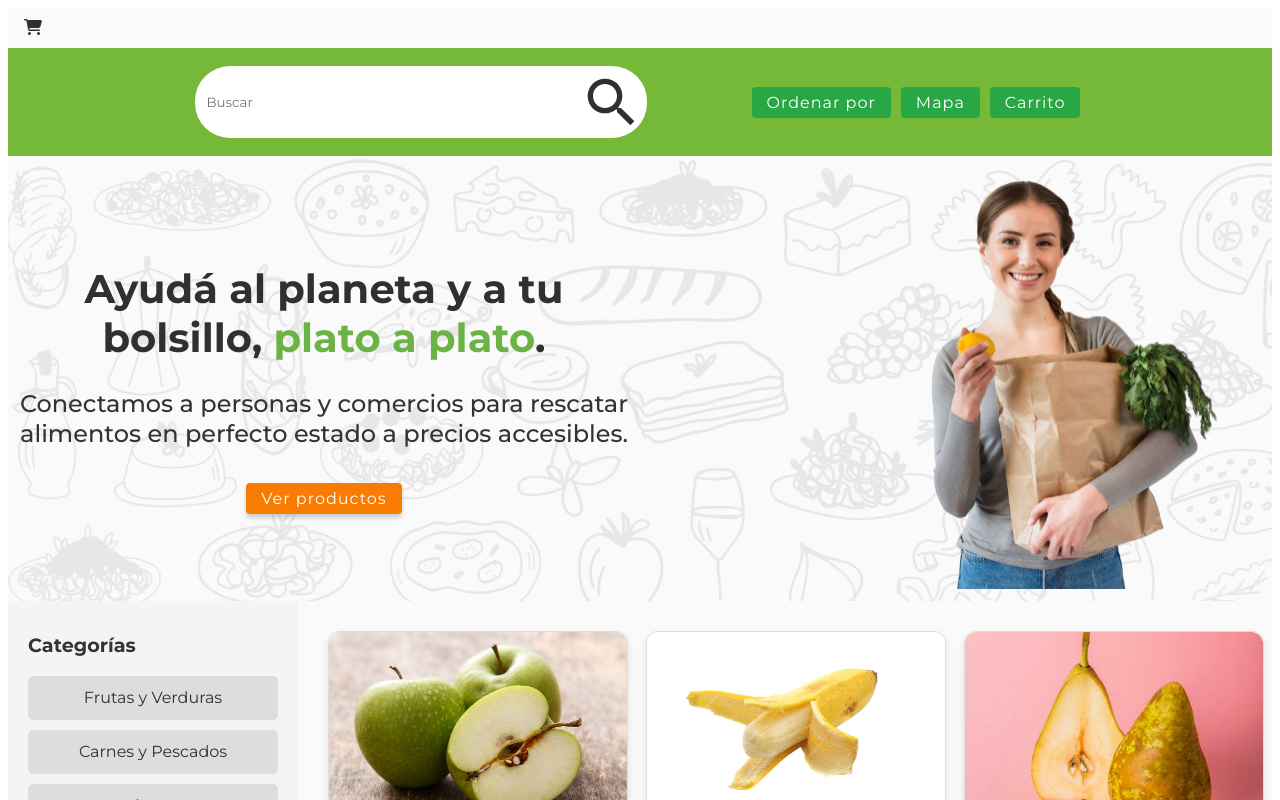
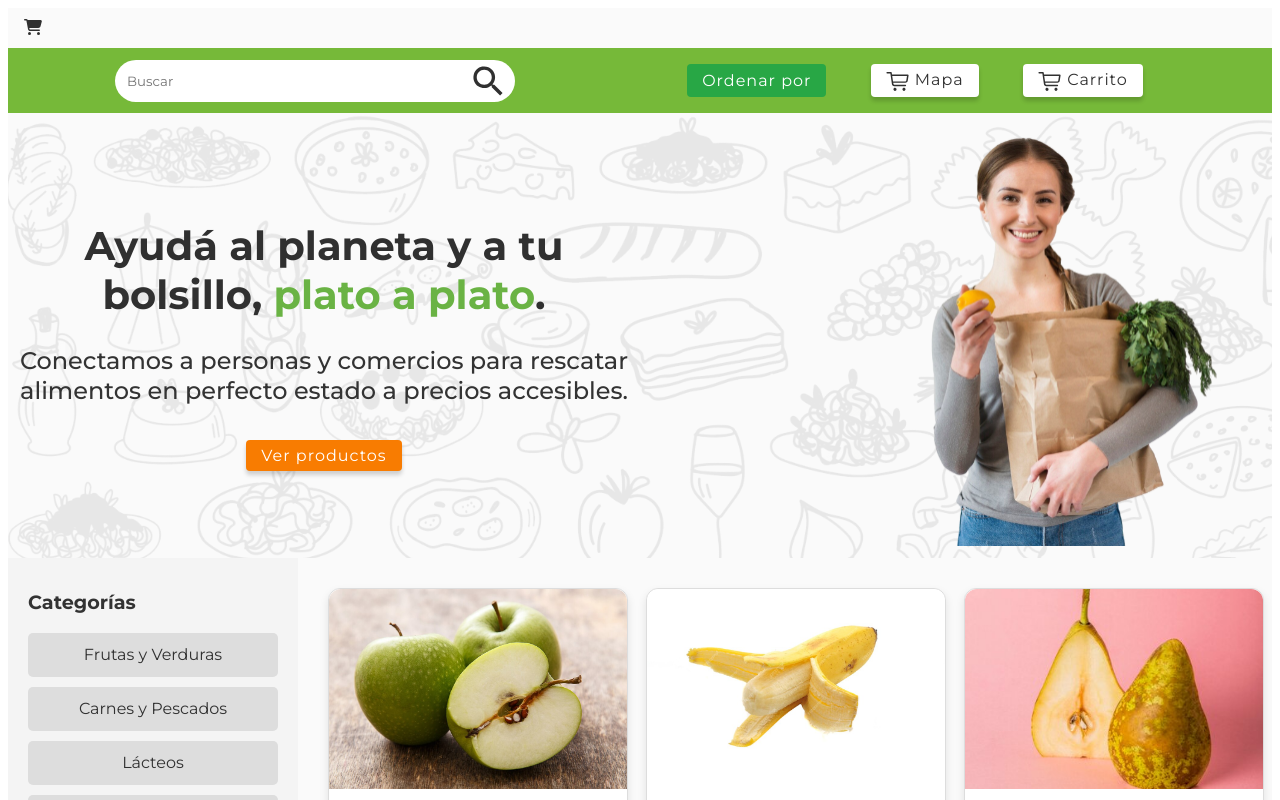
Before and after one commit to No-Country-simulation/equipo-s19-12-n-webapp, a React (Vite) app in the folder Frontend/front-project/: page / in a window 1280 px wide. Shown: the top 800 px of the page. Built offline with nearby package versions, Linux system fonts and the light colour scheme.

Commit message:
Fix: ajustando estilos visuales, todavia faltan

```diff
--- a/Frontend/front-project/src/core/components/atomos/Button/style.css
+++ b/Frontend/front-project/src/core/components/atomos/Button/style.css
@@ -3,7 +3,7 @@
   border-radius: 4px;
   letter-spacing: 1px;
   margin: 5px;
-    transition: opacity .5s;
+  transition: opacity 0.5s;
 }
 
 .button:hover {
@@ -11,8 +11,8 @@
   opacity: 0.8;
 }
 
-.button.orange{
-    background-color: #F87C01;
+.button.orange {
+  background-color: #f87c01;
   color: #ffffff;
   box-shadow: 0 4px 4px 0 #0000002c;
   border: none;
@@ -20,18 +20,18 @@
 }
 
 .button.green {
-    border: 2px solid #76B939;
+  border: 2px solid #76b939;
   background-color: #ffffff;
-    color: #76B939;
+  color: #76b939;
 }
 
-.button.white{
+.button.white {
   background-color: #ffffff;
   box-shadow: 0 4px 4px 0 #0000002c;
   color: #303030;
 }
 
-.button-icon{
+.button-icon {
   height: 1.2rem;
   margin-right: 6px;
   vertical-align: middle;
--- a/Frontend/front-project/src/core/components/atomos/SearchInput/SearchInput.css
+++ b/Frontend/front-project/src/core/components/atomos/SearchInput/SearchInput.css
@@ -2,11 +2,14 @@
   position: relative;
   display: flex;
   align-items: center;
+  width: 400px;
+  height: 56px;
+  gap: 300px;
 }
 
 .search-input {
   width: 400px;
-  height: 56px;
+  height: 26px;
   padding: 8px 40px 8px 12px;
   border-radius: 35px;
   border: none;
@@ -16,6 +19,7 @@
 .search-icon {
   position: absolute;
   right: 12px;
-  width: 48px;
-  height: 48px;
+  width: 30px;
+  height: 30px;
+  cursor: pointer;
 }
--- a/Frontend/front-project/src/core/components/organismos/MainSection1/MainSection1.css
+++ b/Frontend/front-project/src/core/components/organismos/MainSection1/MainSection1.css
@@ -18,3 +18,9 @@
   justify-content: end;
   align-items: end;
 }
+
+.otrosEstilos {
+  padding-left: 50px;
+  padding-right: 50px;
+  font-weight: 600;
+}
--- a/Frontend/front-project/src/core/components/organismos/MainSection1/MainSection1.jsx
+++ b/Frontend/front-project/src/core/components/organismos/MainSection1/MainSection1.jsx
@@ -13,6 +13,7 @@ const MainSection1 = () => {
         <Button
           variante={"orange"}
           texto={"Ver productos"}
+          className="otrosEstilos"
         />
       </div>
       <div className="image-content">
--- a/Frontend/front-project/src/core/components/organismos/SearchBar/SearchBar.css
+++ b/Frontend/front-project/src/core/components/organismos/SearchBar/SearchBar.css
@@ -4,17 +4,25 @@
   align-items: center;
   background-color: #76b939;
   padding: 10px 20px;
-  gap: 100px;
-  height: 88px;
+  gap: 150px;
+  height: 45px;
 }
 .sectionButtons {
-  justify-content: center;
-  align-items: start;
+  display: flex;
+  justify-content: space-around;
+  width: 100%;
+  max-width: 500px;
 }
 .sectionSearch {
+  display: flex;
   justify-content: center;
 }
 
+.btns-search-bar {
+  font-weight: 600;
+  outline: 1px solid red;
+  padding: 0px 15px;
+}
 @media (max-width: 768px) {
   .search-bar {
     flex-direction: column;
--- a/Frontend/front-project/src/core/components/organismos/SearchBar/SearchBar.jsx
+++ b/Frontend/front-project/src/core/components/organismos/SearchBar/SearchBar.jsx
@@ -10,8 +10,18 @@ const SearchBar = () => {
       </div>
       <div className="sectionButtons">
         <Button texto={"Ordenar por"} />
-        <Button texto={"Mapa"} />
-        <Button texto={"Carrito"} />
+        <Button
+          texto={"Mapa"}
+          variante={"white"}
+          icon={"carrito"}
+          className="btns-search-bar"
+        />
+        <Button
+          texto={"Carrito"}
+          variante={"white"}
+          icon={"carrito"}
+          className="btns-search-bar"
+        />
       </div>
     </div>
   );
```
Also changed, not shown: Frontend/front-project/src/core/components/atomos/Button/Button.jsx (+17 -13 lines), Frontend/front-project/src/features/categorias/Categorias.jsx (+41 -15 lines). Lines whose indentation alone changed are shown as unchanged.
